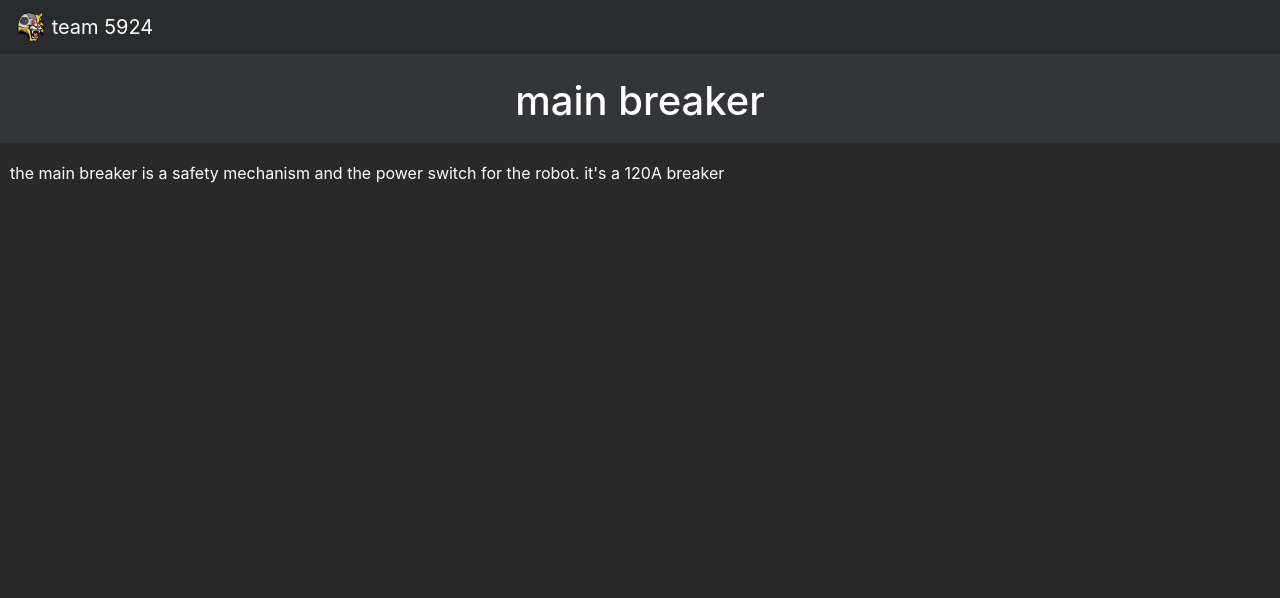
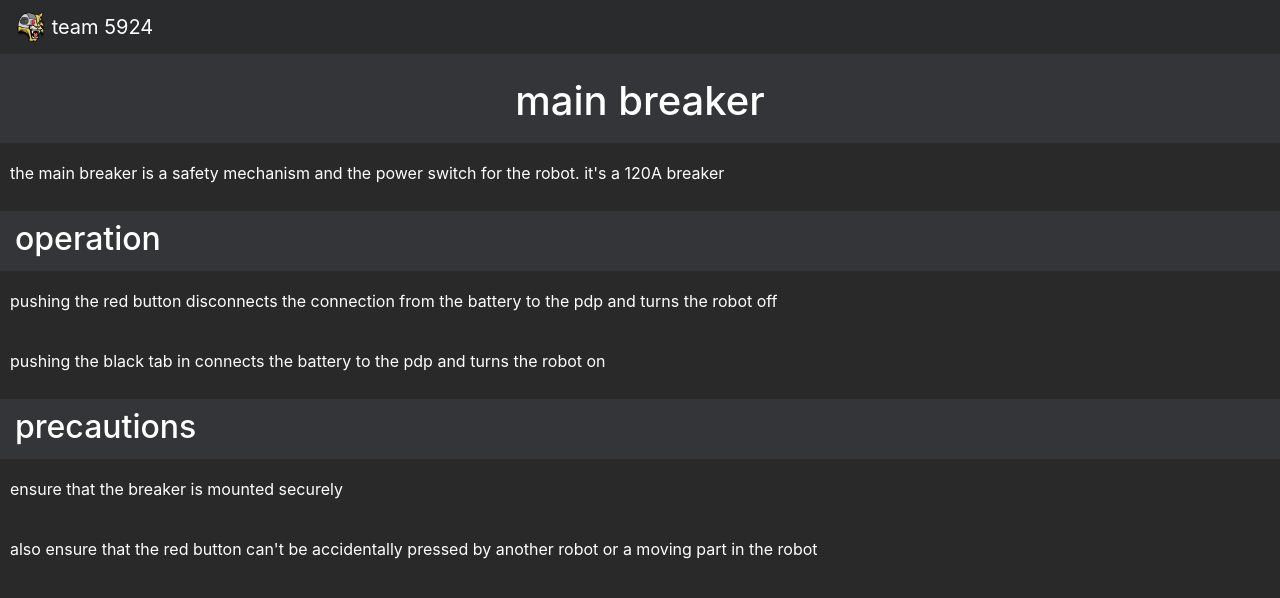
Before and after one commit to Team5924/resources, a plain HTML site: page site/control-system/main-breaker.html in a window 1280 px wide. Drawn offline with nearby package versions, Linux system fonts and the light colour scheme.

Commit message:
another content update

```diff
--- a/site/control-system/main-breaker.html
+++ b/site/control-system/main-breaker.html
@@ -22,6 +22,12 @@
 
 <h1>main breaker</h1>
 <p>the main breaker is a safety mechanism and the power switch for the robot. it's a 120A breaker</p>
+<h2>operation</h2>
+<p>pushing the red button disconnects the connection from the battery to the pdp and turns the robot off</p>
+<p>pushing the black tab in connects the battery to the pdp and turns the robot on</p>
+<h2>precautions</h2>
+<p>ensure that the breaker is mounted securely</p>
+<p>also ensure that the red button can't be accidentally pressed by another robot or a moving part in the robot</p>
 
 
 </div>
```
Also changed, not shown: site/control-system/battery.html (+2 -0 lines), site/control-system/vrm.html (+1 -1 lines), 3 other files.
